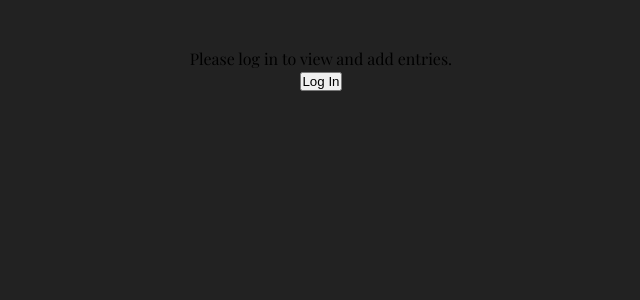
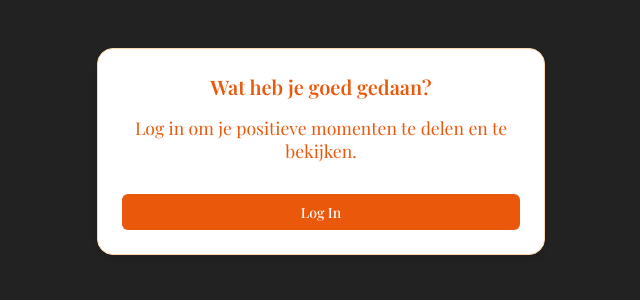
Before and after one commit to Hnah07/Boost-me-up, a React (Vite) app: page / in a window 1280 px wide. Shown: the top 300 px of the page, without its empty margins (319-959 px from the left). Built offline with nearby package versions, Linux system fonts and the light colour scheme.

Commit message:
edit styling login

```diff
--- a/src/components/SelfConfidenceTracker.css
+++ b/src/components/SelfConfidenceTracker.css
@@ -397,3 +397,10 @@ body {
 .modal-button.confirm:hover {
   background-color: #c0392b;
 }
+
+.login-message {
+  color: #ea580c;
+  text-align: center;
+  margin: 1rem 0 2rem 0;
+  font-size: 1.1rem;
+}
--- a/src/components/SelfConfidenceTracker.tsx
+++ b/src/components/SelfConfidenceTracker.tsx
@@ -134,9 +134,8 @@ export default function SelfConfidenceTracker() {
   };
 
   const handleEditEntry = (index: number) => {
-    const actualIndex = entries.length - 1 - index;
-    setEditingIndex(actualIndex);
-    setEditText(entries[actualIndex].content);
+    setEditingIndex(index);
+    setEditText(entries[index].content);
   };
 
   const handleSaveEdit = () => {
@@ -184,10 +183,20 @@ export default function SelfConfidenceTracker() {
   return (
     <div className="container">
       {!isLoggedIn ? (
-        <div className="login-message">
-          <p>Please log in to view and add entries.</p>
-          <button onClick={() => setIsModalOpen(true)}>Log In</button>
-        </div>
+        <motion.div
+          className="card"
+          initial={{ opacity: 0, y: -20 }}
+          animate={{ opacity: 1, y: 0 }}
+          transition={{ duration: 0.5 }}
+        >
+          <h2 className="title">Wat heb je goed gedaan?</h2>
+          <p className="login-message">
+            Log in om je positieve momenten te delen en te bekijken.
+          </p>
+          <button onClick={() => setIsModalOpen(true)} className="button">
+            Log In
+          </button>
+        </motion.div>
       ) : (
         <>
           <div className="floating-entries">
@@ -247,7 +256,7 @@ export default function SelfConfidenceTracker() {
                 className="entry"
               >
                 <div className="entry-content">
-                  {editingIndex === entries.length - 1 - index ? (
+                  {editingIndex === index ? (
                     <input
                       type="text"
                       value={editText}
@@ -266,7 +275,7 @@ export default function SelfConfidenceTracker() {
                   )}
                 </div>
                 <div className="entry-buttons">
-                  {editingIndex === entries.length - 1 - index ? (
+                  {editingIndex === index ? (
                     <button
                       onClick={handleSaveEdit}
                       className="edit-button"
```
